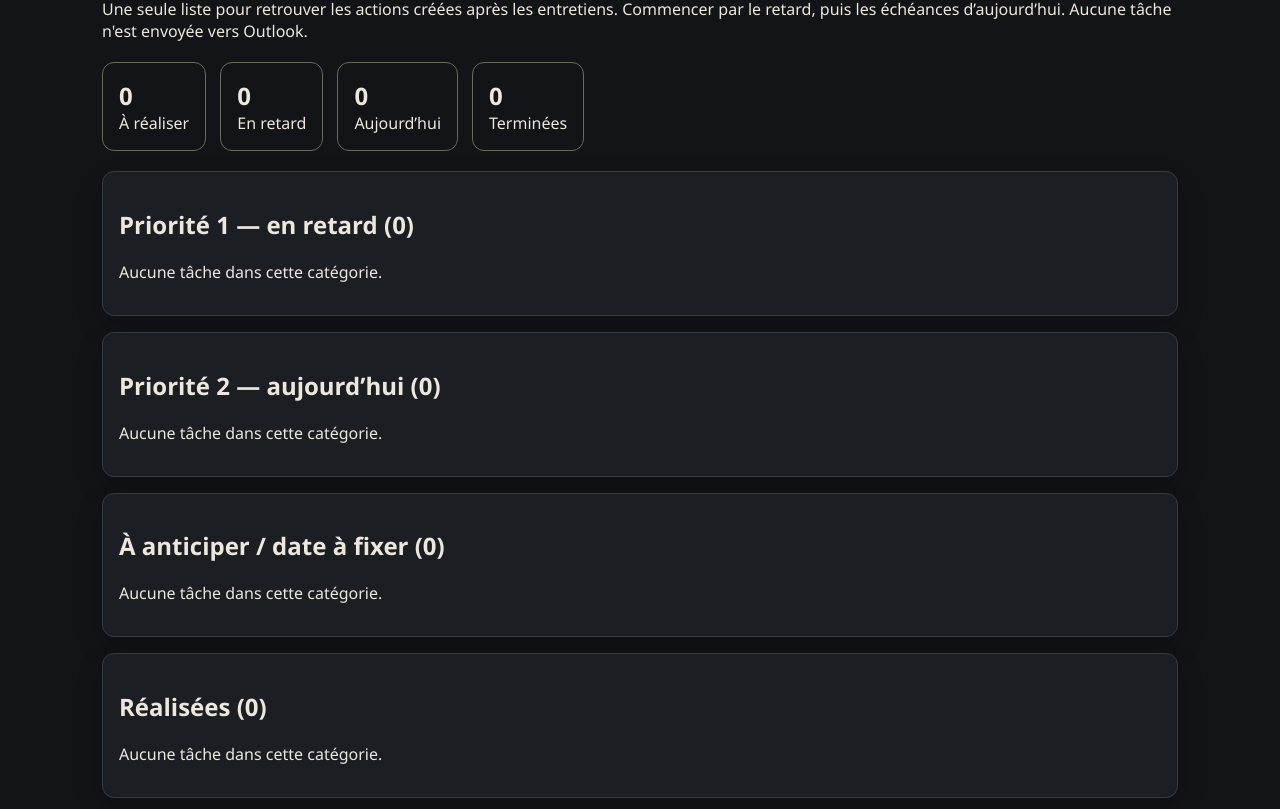
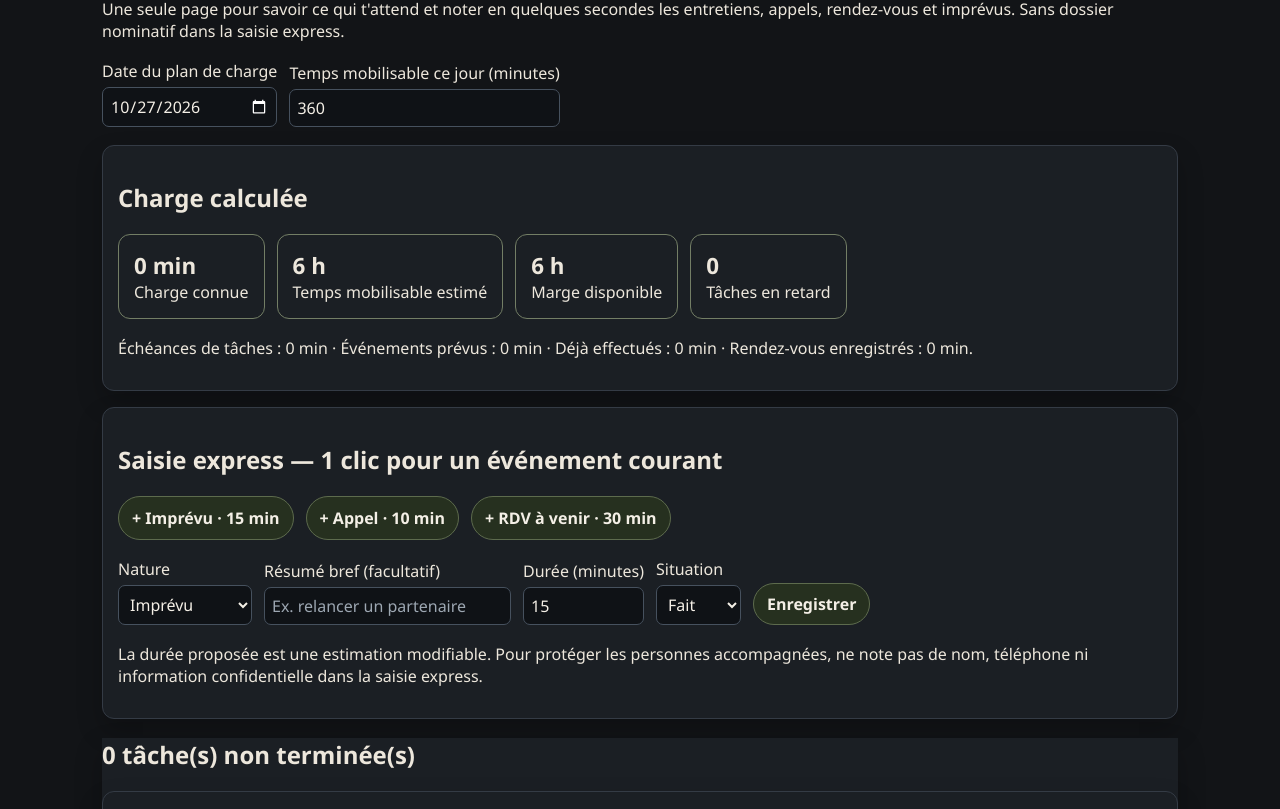
Before and after one commit to So1968/OUTIL-PARCOURS-INSERTION, a React (Vite) app in the folder frontend/: page /bureau-quotidien in a window 1280 px wide. Shown: the part 291-1100 px from the top of the page. Built offline with nearby package versions, Linux system fonts and the light colour scheme.

Commit message:
Ajoute saisie express un clic et calcul de charge quotidienne au bureau

```diff
--- a/frontend/src/pages/BureauQuotidienPage.jsx
+++ b/frontend/src/pages/BureauQuotidienPage.jsx
@@ -2,48 +2,146 @@ import { useMemo, useState } from "react";
 import { Link } from "react-router-dom";
 import { readStorageJson, writeStorageJson } from "../lib/storage";
 import { repartitionTaches } from "../lib/entretienTasks";
+import { calculerChargeJour, dureeLisible, minutesValides, TYPES_EVENEMENTS, isDate } from "../lib/workload";
 
-const TASKS = "artag-taches-entretien-demo-v1";
-const today = () => new Date().toLocaleDateString("sv-SE");
-const format = date => date ? new Date(date + "T12:00:00").toLocaleDateString("fr-FR") : "À planifier";
+const TASKS_KEY = "artag-taches-entretien-demo-v1";
+const QUICK_KEY = "artag-evenements-express-demo-v1";
+const CAPACITY_KEY = "artag-capacite-journaliere-demo-v1";
+const RDV_KEY = "artag-rendez-vous-suivi";
+const workDay = () => {
+  const d = new Date();
+  const part = value => String(value).padStart(2, "0");
+  return `${d.getFullYear()}-${part(d.getMonth() + 1)}-${part(d.getDate())}`;
+};
+const dateLabel = date => isDate(date) ? new Date(`${date}T12:00:00`).toLocaleDateString("fr-FR") : "À dater";
+const quickDefaults = { "Imprévu": "Fait", "Appel": "Fait", "Entretien": "Fait" };
 
 export function BureauQuotidienPage() {
-  const [records, setRecords] = useState(() => readStorageJson(TASKS, {}));
+  const [records, setRecords] = useState(() => readStorageJson(TASKS_KEY, {}));
+  const [quick, setQuick] = useState(() => {
+    const data = readStorageJson(QUICK_KEY, []);
+    return Array.isArray(data) ? data : [];
+  });
+  const [capacities, setCapacities] = useState(() => readStorageJson(CAPACITY_KEY, {}));
+  const [appointments] = useState(() => {
+    const data = readStorageJson(RDV_KEY, []);
+    return Array.isArray(data) ? data : [];
+  });
+  const [day, setDay] = useState(workDay);
+  const [type, setType] = useState("Imprévu");
+  const [minutes, setMinutes] = useState(15);
+  const [label, setLabel] = useState("");
+  const [captureStatus, setCaptureStatus] = useState("Fait");
   const [message, setMessage] = useState("");
+  const [lastQuickId, setLastQuickId] = useState("");
+
   const items = useMemo(() => Object.entries(records).flatMap(([dossierId, list]) =>
     (Array.isArray(list) ? list : []).map(task => ({ ...task, dossierId }))), [records]);
-  const sorted = useMemo(() => repartitionTaches(items, today()), [items]);
-  const count = sorted.overdue.length + sorted.today.length + sorted.upcoming.length;
+  const sorted = useMemo(() => repartitionTaches(items, day), [items, day]);
+  const capacity = capacities[day] ?? 360;
+  const charge = useMemo(() => calculerChargeJour({
+    day, tasks: items, events: quick, appointments, capacityMinutes: capacity,
+  }), [day, items, quick, appointments, capacity]);
+  const dailyQuick = useMemo(() => quick.filter(e => e.day === day), [quick, day]);
+  const activeCount = sorted.overdue.length + sorted.today.length + sorted.upcoming.length;
 
-  function update(task, changes) {
-    const next = {
+  function saveRecords(next, successMessage) {
+    if (!writeStorageJson(TASKS_KEY, next)) {
+      setMessage("Tâches non enregistrées : stockage du navigateur indisponible.");
+      return;
+    }
+    setRecords(next);
+    setMessage(successMessage);
+  }
+
+  function updateTask(task, changes) {
+    saveRecords({
       ...records,
       [task.dossierId]: (records[task.dossierId] || []).map(entry =>
         entry.id === task.id ? { ...entry, ...changes } : entry),
-    };
-    if (!writeStorageJson(TASKS, next)) {
-      setMessage("Modification non enregistrée : vérifie le stockage de ce navigateur.");
+    }, "Tâche mise à jour.");
+  }
+
+  function saveQuick(next, successMessage) {
+    if (!writeStorageJson(QUICK_KEY, next)) {
+      setMessage("Événement non enregistré : stockage du navigateur indisponible.");
+      return false;
+    }
+    setQuick(next);
+    setMessage(successMessage);
+    return true;
+  }
+
+  function addQuick({ kind = type, duration = minutes, title = label, status = captureStatus } = {}) {
+    const valid = minutesValides(duration);
+    if (!valid || !isDate(day)) {
+      setMessage("Indique une durée entre 1 et 600 minutes et une date valide.");
       return;
     }
-    setRecords(next);
-    setMessage("Liste de tâches mise à jour dans ce navigateur.");
+    const entry = {
+      id: crypto.randomUUID(),
+      day,
+      type: kind,
+      title: String(title || "").trim().slice(0, 100) || kind,
+      minutes: valid,
+      status,
+      createdAt: new Date().toISOString(),
+    };
+    if (saveQuick([entry, ...quick], `${kind} noté en une saisie : ${dureeLisible(valid)}.`)) {
+      setLastQuickId(entry.id);
+      setLabel("");
+    }
   }
 
-  const section = (title, tasks, id) => (
+  function undoLastQuick() {
+    if (!lastQuickId) return;
+    if (saveQuick(quick.filter(e => e.id !== lastQuickId), "Dernière saisie annulée.")) {
+      setLastQuickId("");
+    }
+  }
+
+  function updateQuick(id, changes) {
+    saveQuick(quick.map(e => e.id === id ? { ...e, ...changes } : e), "Événement mis à jour.");
+  }
+
+  function saveCapacity(nextMinutes) {
+    const value = minutesValides(nextMinutes);
+    if (!value) {
+      setMessage("La disponibilité doit être comprise entre 1 et 600 minutes.");
+      return;
+    }
+    const next = { ...capacities, [day]: value };
+    if (!writeStorageJson(CAPACITY_KEY, next)) {
+      setMessage("Disponibilité non enregistrée.");
+      return;
+    }
+    setCapacities(next);
+    setMessage("Disponibilité du jour actualisée.");
+  }
+
+  const taskSection = (title, tasks, id) => (
     <section aria-labelledby={id} className="daily-section" key={id}>
       <h2 id={id}>{title} ({tasks.length})</h2>
       {tasks.length === 0 ? <p>Aucune tâche dans cette catégorie.</p> :
         <ul className="daily-tasks">
           {tasks.map(task => (
             <li className="daily-task" key={task.dossierId + ":" + task.id}>
-              <label>
+              <label className="daily-task-title">
                 <input type="checkbox" checked={task.status === "Fait"}
-                  onChange={e => update(task, { status: e.target.checked ? "Fait" : "À faire" })} />
+                  onChange={e => updateTask(task, { status: e.target.checked ? "Fait" : "À faire" })} />
                 <strong>{task.title}</strong>
               </label>
-              <span>Échéance : {format(task.dueDate)}</span>
-              <span>Statut : {task.status}</span>
-              <Link to={`/pilotage-actions/dossier/${encodeURIComponent(task.dossierId)}`}>Revenir au dossier</Link>
+              <span>Échéance : {dateLabel(task.dueDate)}</span>
+              <label>Durée estimée
+                <select aria-label={`Durée estimée : ${task.title}`}
+                  value={task.estimatedMinutes || ""}
+                  onChange={e => updateTask(task, { estimatedMinutes: e.target.value ? Number(e.target.value) : "" })}>
+                  <option value="">À estimer</option>
+                  {[5, 10, 15, 20, 30, 45, 60, 90, 120].map(n =>
+                    <option key={n} value={n}>{dureeLisible(n)}</option>)}
+                </select>
+              </label>
+              <Link to={`/pilotage-actions/dossier/${encodeURIComponent(task.dossierId)}`}>Ouvrir le dossier</Link>
             </li>
           ))}
         </ul>}
@@ -53,32 +151,110 @@ export function BureauQuotidienPage() {
   return (
     <main className="page-shell daily-board">
       <style>{`
-        .daily-board { max-width: 1050px; margin: 0 auto; padding: 24px; }
-        .daily-summary { display: flex; flex-wrap: wrap; gap: 14px; margin: 20px 0; }
-        .daily-summary strong { display:block; font-size: 1.5rem; }
-        .daily-summary > div, .daily-section { border: 1px solid #636d59; border-radius: 12px; padding: 16px; }
-        .daily-section { margin: 16px 0; }
+        .daily-board { max-width:1050px; margin:0 auto; padding:24px; }
+        .daily-board input,.daily-board select,.daily-board button { font:inherit; }
+        .daily-board input,.daily-board select { padding:7px; border-radius:7px; }
+        .daily-board button { padding:9px 13px; border-radius:9px; cursor:pointer; }
+        .daily-board button:focus-visible,.daily-board a:focus-visible { outline:3px solid #f2cf88; }
+        .daily-summary,.daily-quick-buttons,.daily-controls { display:flex; flex-wrap:wrap; gap:12px; align-items:end; margin:18px 0; }
+        .daily-summary > div,.daily-section { border:1px solid #737e65; border-radius:12px; padding:15px; }
+        .daily-summary strong { display:block; font-size:1.4rem; }
+        .daily-section { margin:16px 0; }
         .daily-tasks { list-style:none; padding:0; display:grid; gap:10px; }
-        .daily-task { display:flex; flex-wrap:wrap; align-items:center; gap:12px; border-bottom:1px solid #636d59; padding:10px 0; }
-        .daily-task label { display:flex; gap:8px; align-items:center; flex: 2 1 220px; }
-        .daily-task span { flex:1 1 130px; }
-        .daily-task a { color:inherit; text-decoration:underline; }
+        .daily-task { display:flex; flex-wrap:wrap; align-items:center; gap:12px; border-bottom:1px solid #737e65; padding:9px 0; }
+        .daily-task-title { display:flex; gap:8px; align-items:center; flex:2 1 210px; }
+        .daily-task > span,.daily-task > label:not(.daily-task-title) { flex:1 1 130px; }
+        .daily-board a { color:inherit; text-decoration:underline; }
+        .daily-controls label { display:grid; gap:5px; }
+        .daily-alert { font-weight:700; border-left:4px solid #d2a85b; padding:10px; }
+        .daily-quick-buttons button { min-height:44px; font-weight:700; }
       `}</style>
-      <p>Organisation du travail — mode démonstration</p>
-      <h1>Mon bureau quotidien</h1>
-      <p>Une seule liste pour retrouver les actions créées après les entretiens. Commencer par le retard, puis les échéances d’aujourd’hui. Aucune tâche n'est envoyée vers Outlook.</p>
-      <div className="daily-summary" aria-label="Résumé des tâches">
-        <div><strong>{count}</strong>À réaliser</div>
-        <div><strong>{sorted.overdue.length}</strong>En retard</div>
-        <div><strong>{sorted.today.length}</strong>Aujourd’hui</div>
-        <div><strong>{sorted.done.length}</strong>Terminées</div>
+      <p>Mon organisation — démonstration locale</p>
+      <h1>Plan de charge du jour</h1>
+      <p>Une seule page pour savoir ce qui t'attend et noter en quelques secondes les entretiens, appels, rendez-vous et imprévus. Sans dossier nominatif dans la saisie express.</p>
+
+      <div className="daily-controls">
+        <label>Date du plan de charge
+          <input type="date" value={day} onChange={e => isDate(e.target.value) && setDay(e.target.value)} />
+        </label>
+        <label>Temps mobilisable ce jour (minutes)
+          <input type="number" min="1" max="600" step="15" value={capacity}
+            onChange={e => saveCapacity(e.target.value)} />
+        </label>
       </div>
+
+      <section className="daily-section" aria-labelledby="charge-header">
+        <h2 id="charge-header">Charge calculée</h2>
+        <div className="daily-summary">
+          <div><strong>{dureeLisible(charge.totalKnown)}</strong>Charge connue</div>
+          <div><strong>{dureeLisible(charge.capacity)}</strong>Temps mobilisable estimé</div>
+          <div><strong>{charge.overload ? "−" : ""}{dureeLisible(Math.abs(charge.margin))}</strong>{charge.overload ? "Dépassement estimé" : "Marge disponible"}</div>
+          <div><strong>{charge.overdueCount}</strong>Tâches en retard</div>
+        </div>
+        <p>Échéances de tâches : {dureeLisible(charge.taskMinutes)} · Événements prévus : {dureeLisible(charge.plannedMinutes)} · Déjà effectués : {dureeLisible(charge.doneMinutes)} · Rendez-vous enregistrés : {dureeLisible(charge.meetingMinutes)}.</p>
+        {charge.missingEstimates > 0 && <p className="daily-alert">Attention : {charge.missingEstimates} élément(s) sans durée. La charge réelle peut être supérieure.</p>}
+        {charge.overload && <p className="daily-alert">Charge supérieure au temps mobilisable : reporter ou réorganiser des actions.</p>}
+        {charge.pendingWithoutDate > 0 && <p className="daily-alert">{charge.pendingWithoutDate} tâche(s) sans échéance restent à planifier.</p>}
+      </section>
+
+      <section className="daily-section" aria-labelledby="quick-header">
+        <h2 id="quick-header">Saisie express — 1 clic pour un événement courant</h2>
+        <div className="daily-quick-buttons">
+          <button type="button" onClick={() => addQuick({ kind:"Imprévu", duration:15, title:"Imprévu", status:"Fait" })}>+ Imprévu · 15 min</button>
+          <button type="button" onClick={() => addQuick({ kind:"Appel", duration:10, title:"Appel", status:"Fait" })}>+ Appel · 10 min</button>
+          <button type="button" onClick={() => addQuick({ kind:"Rendez-vous", duration:30, title:"Rendez-vous", status:"À faire" })}>+ RDV à venir · 30 min</button>
+        </div>
+        <form className="daily-controls" onSubmit={e => { e.preventDefault(); addQuick(); }}>
+          <label>Nature
+            <select value={type} onChange={e => {
+              const next = e.target.value;
+              setType(next);
+              setMinutes(TYPES_EVENEMENTS[next]);
+              setCaptureStatus(quickDefaults[next] || "À faire");
+            }}>
+              {Object.keys(TYPES_EVENEMENTS).map(name => <option key={name}>{name}</option>)}
+            </select>
+          </label>
+          <label>Résumé bref (facultatif)
+            <input type="text" maxLength={100} value={label} onChange={e => setLabel(e.target.value)}
+              placeholder="Ex. relancer un partenaire" aria-label="Résumé bref, sans information personnelle" />
+          </label>
+          <label>Durée (minutes)
+            <input type="number" min="1" max="600" value={minutes} onChange={e => setMinutes(e.target.value)} />
+          </label>
+          <label>Situation
+            <select value={captureStatus} onChange={e => setCaptureStatus(e.target.value)}>
+              <option>Fait</option><option>À faire</option>
+            </select>
+          </label>
+          <button type="submit">Enregistrer</button>
+        </form>
+        {lastQuickId && <button type="button" onClick={undoLastQuick}>Annuler la dernière saisie</button>}
+        <p>La durée proposée est une estimation modifiable. Pour protéger les personnes accompagnées, ne note pas de nom, téléphone ni information confidentielle dans la saisie express.</p>
+        {dailyQuick.length > 0 && <ul className="daily-tasks">
+          {dailyQuick.map(e => <li className="daily-task" key={e.id}>
+            <strong>{e.type} — {e.title}</strong>
+            <span>{dureeLisible(e.minutes)}</span>
+            <label>État
+              <select aria-label={`État : ${e.title}`} value={e.status} onChange={v => updateQuick(e.id, { status:v.target.value })}>
+                <option>Fait</option><option>À faire</option>
+              </select>
+            </label>
+          </li>)}
+        </ul>}
+      </section>
+
+      <section aria-label="Mes actions">
+        <h2>{activeCount} tâche(s) non terminée(s)</h2>
+        {taskSection("Priorité 1 — en retard", sorted.overdue, "retards")}
+        {taskSection("Priorité 2 — aujourd'hui", sorted.today, "aujourdhui")}
+        {taskSection("À anticiper / date à fixer", sorted.upcoming, "anticiper")}
+        <details><summary>Voir les tâches terminées ({sorted.done.length})</summary>
+          {taskSection("Réalisées", sorted.done, "terminees")}
+        </details>
+      </section>
       {message && <p role="status">{message}</p>}
-      {section("Priorité 1 — en retard", sorted.overdue, "retards")}
-      {section("Priorité 2 — aujourd’hui", sorted.today, "aujourdhui")}
-      {section("À anticiper / date à fixer", sorted.upcoming, "anticiper")}
-      {section("Réalisées", sorted.done, "terminees")}
-      <p>Les tâches sont encore conservées sur ce navigateur. Pour un vrai travail partagé, il faudra les stocker sur le serveur privé avec des droits vérifiés, et activer les rappels Outlook uniquement après autorisation Microsoft 365.</p>
+      <p>Les saisies restent dans ce navigateur de démonstration. Le total n'est pas une donnée officielle de temps de travail : il exclut les éléments sans durée, et Outlook n'est pas connecté. Une version professionnelle nécessitera le stockage ARTAG sécurisé et les droits validés.</p>
     </main>
   );
 }
```
